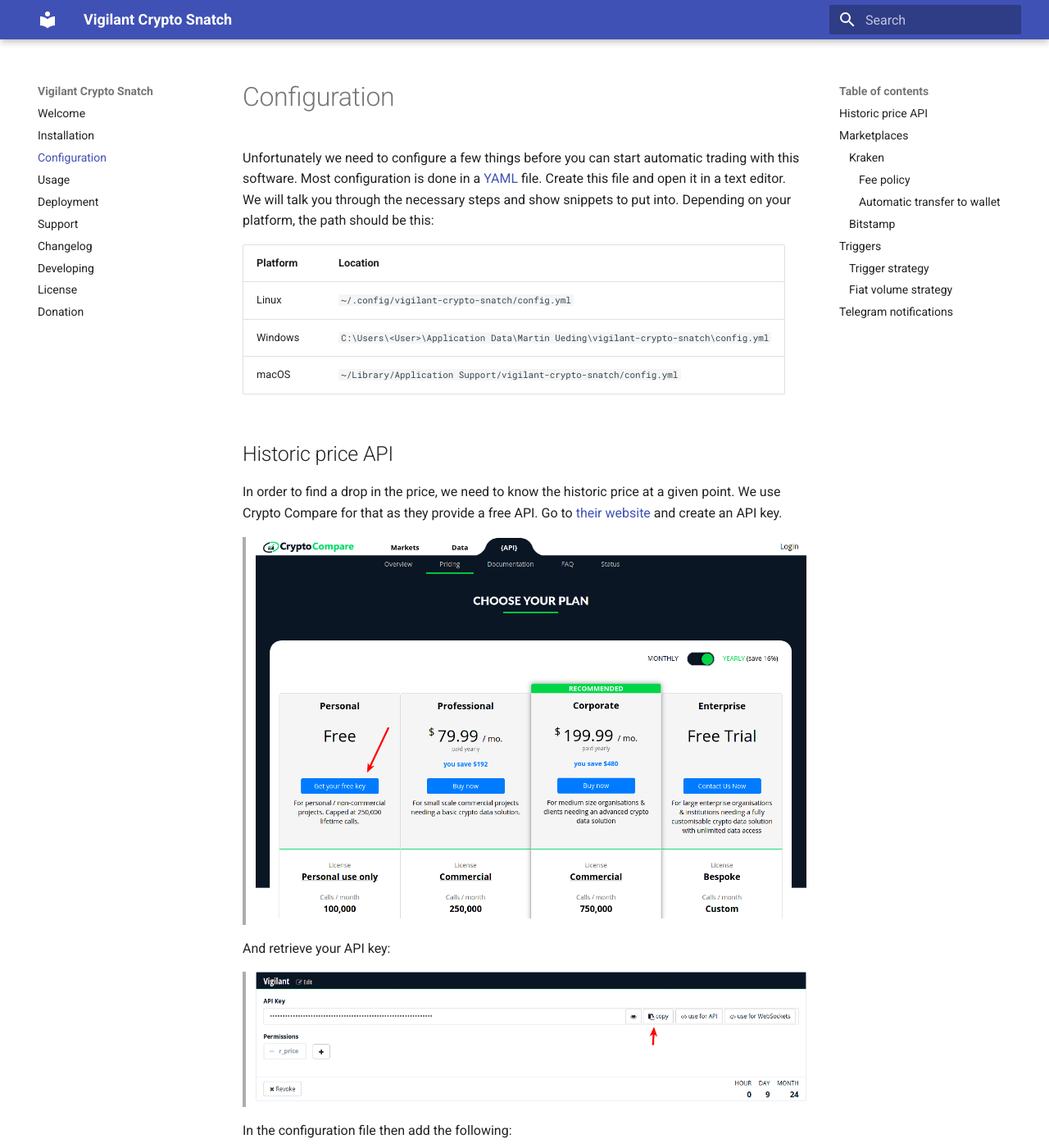
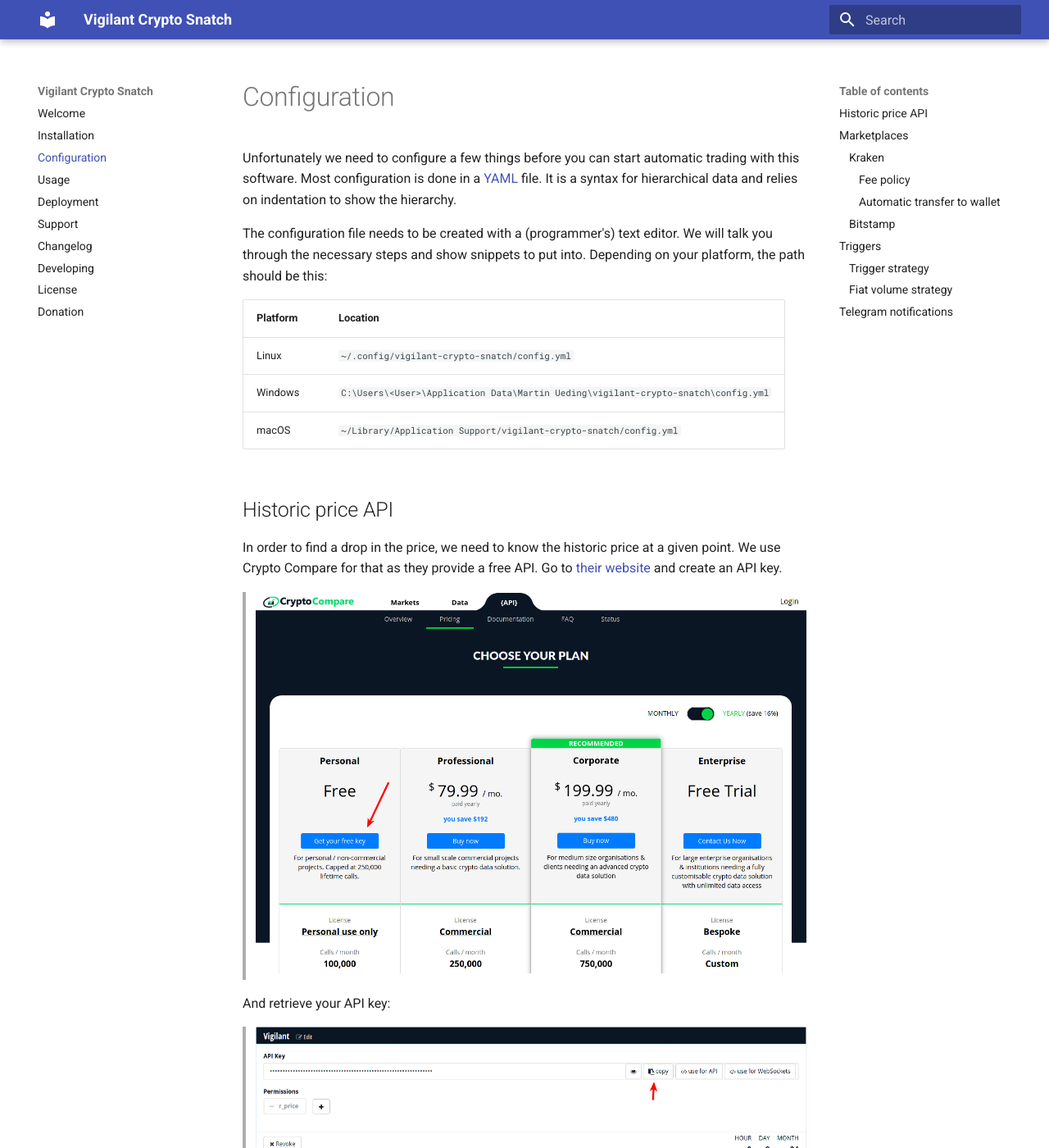
Before and after one commit to martin-ueding/vigilant-crypto-snatch, an MkDocs documentation site: the page built from docs/configuration.md, in a window 1280 px wide and 1400 px high. Shown: the whole window at 82% size. Built offline with MkDocs 1.6.1 and Material for MkDocs 9.7.7, drawn with Linux system fonts in a browser that asks for light colours; some of the changed text lies outside the part shown.

Commit message:
Makes YAML quotes consistent

````diff
--- a/docs/configuration.md
+++ b/docs/configuration.md
@@ -1,6 +1,8 @@
 # Configuration
 
-Unfortunately we need to configure a few things before you can start automatic trading with this software. Most configuration is done in a [YAML](https://yaml.org/) file. Create this file and open it in a text editor. We will talk you through the necessary steps and show snippets to put into. Depending on your platform, the path should be this:
+Unfortunately we need to configure a few things before you can start automatic trading with this software. Most configuration is done in a [YAML](https://yaml.org/) file. It is a syntax for hierarchical data and relies on indentation to show the hierarchy.
+
+The configuration file needs to be created with a (programmer's) text editor. We will talk you through the necessary steps and show snippets to put into. Depending on your platform, the path should be this:
 
 | Platform | Location |
 | --- | --- |
@@ -22,7 +24,7 @@
 
 ```yaml
 cryptocompare:
-  api_key: 'your API key here'
+  api_key: "your API key here"
 ```
 
 ## Marketplaces
@@ -45,8 +47,8 @@
 
 ```yaml
 kraken:
-  key: YOUR KEY
-  secret: YOUR SECRET
+  key: "YOUR KEY"
+  secret: "YOUR SECRET"
 ```
 
 #### Fee policy
@@ -97,9 +99,9 @@
 
 ```yaml
 bitstamp:
-  username: 'username here'
-  key: 'key here'
-  secret: 'secret here'
+  username: "username here"
+  key: "key here"
+  secret: "secret here"
 ```
 
 ## Triggers
@@ -188,7 +190,7 @@
 
 ```yaml
 telegram:
-  token: 'Your bot token here'
+  token: "Your bot token here"
   level: info
 ```
 
````
